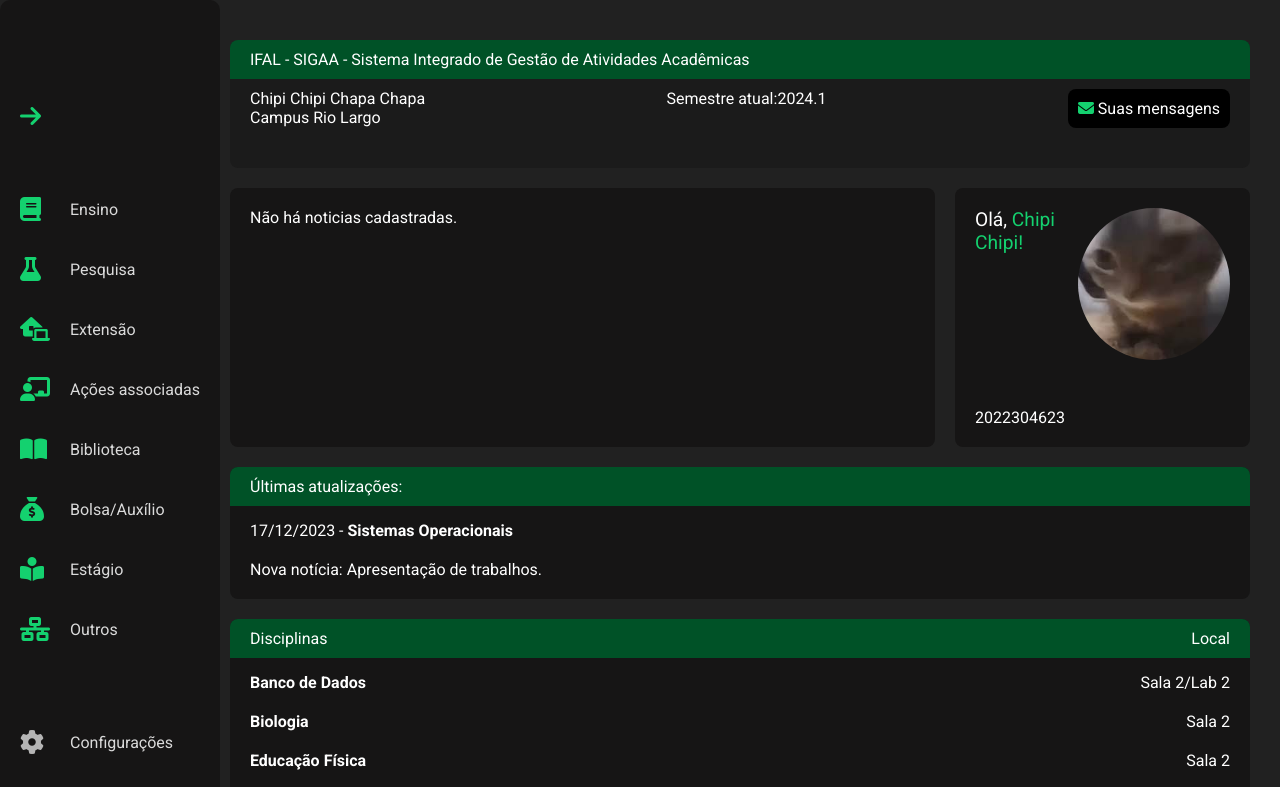
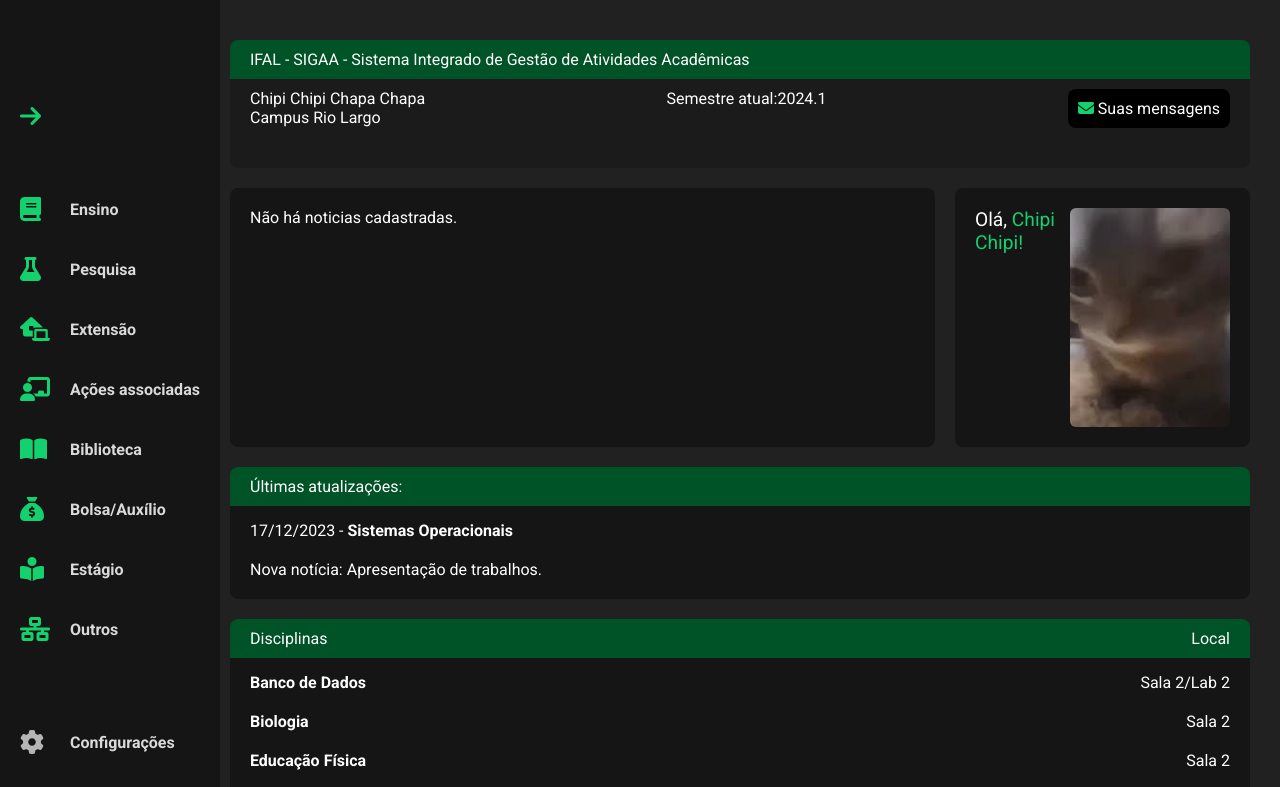
Before and after one commit to vitor-gss/projeto-sigaa, a plain HTML site: page index.html in a window 1280 px wide. Shown: the top 787 px of the page. Drawn offline with Linux system fonts and the light colour scheme.

Commit message:
Melhora nos códigos

```diff
--- /dev/null
+++ b/css/barraLateral.css
@@ -0,0 +1,56 @@
+.menu-lateral {
+    position: fixed;
+
+    background-color: #161515;
+    color: rgb(218, 218, 218);
+
+    display: flex;
+    flex-direction: column;
+    justify-content: space-evenly;
+
+    z-index: 2;
+    grid-area: sidebar;
+
+    gap: 10px;
+    padding-top: 20px;
+    padding-left: 20px;
+    height: 100%;
+
+    top: 0;
+    left: 0;
+    margin: 0;
+    overflow: hidden;
+}
+
+.icon-menu-lateral {
+    width: 30px;
+    padding-right: 20px;
+}
+
+.modo-escuro {
+    padding-bottom: 10px;
+}
+
+.opcoes-menu-lateral {
+    display: flex;
+    align-items: center;
+    height: 50px;
+
+    padding-bottom: 10px;
+    /* transition: margin 0.3s; */
+}
+
+.menu-lateral span {
+    padding-right: 20px;
+    font-weight: bold;
+}
+
+.menu-lateral.retraido .opcoes .opcoes-menu-lateral span,
+.modo-escuro.retraido, .menu-lateral.retraido .final span {
+    display: none
+}
+
+.opcoes .opcoes-menu-lateral span:hover,  .final span:hover{
+    color: #0d8d4b;
+    cursor: pointer;
+}
--- a/css/estilos.css
+++ b/css/estilos.css
@@ -5,7 +5,7 @@ main {
     margin-left: 50px;
 }
 
-main > header {
+main>header {
     display: flex;
     flex-direction: column;
     justify-content: space-between;
@@ -67,65 +67,6 @@ main > header {
     padding-bottom: 15px;
 }
 
-.menu-lateral {
-    position: fixed;
-
-    background-color: #161515;
-    color: rgb(218, 218, 218);
-
-    display: flex;
-    flex-direction: column;
-    justify-content: space-evenly;
-
-    z-index: 2;
-    grid-area: sidebar;
-
-    border-radius: 10px;
-    gap: 10px;
-    padding-top: 20px;
-    padding-left: 20px;
-    height: 100%;
-
-    top: 0;
-    left: 0;
-    margin: 0;
-    overflow: hidden;
-}
-
-.icon-menu-lateral {
-    width: 30px;
-    padding-right: 20px;
-}
-
-.modo-escuro {
-    padding-bottom: 10px;
-}
-
-.opcoes-menu-lateral {
-    display: flex;
-    align-items: center;
-    height: 50px;
-
-    padding-bottom: 10px;
-    transition: margin 0.3s;
-}
-
-.menu-lateral span {
-    padding-right: 20px;
-}
-
-.menu-lateral.retraido .opcoes .opcoes-menu-lateral span,
-.modo-escuro.retraido, .menu-lateral.retraido .final span {
-    display: none
-}
-
-.opcoes .opcoes-menu-lateral span:hover,  .final span:hover{
-    color: #0d8d4b;
-    cursor: pointer;
-}
-
-/* .final {} */
-
 /* Perfil aluno */
 .perfil-aluno {
     display: flex;
@@ -136,15 +77,28 @@ main > header {
     float: right;
     margin-left: 20px;
     margin-bottom: 20px;
+    padding: 10px;
+
+
     height: 15%;
     max-width: 25%;
 }
 
+.foto {
+    display: flex;
+    flex-direction: row;
+    align-items: center;
+    justify-content: center;
+
+
+}
+
 .foto img {
     object-fit: cover;
-    border-radius: 100px;
-    max-height: 100%;
-    max-width: 100%;
+    border-radius: 6px;
+    /* max-width: 95%; */
+    width: 160px;
+    height: 100%;
 }
 
 .infos {
@@ -170,7 +124,7 @@ main > header {
 }
 
 /* Atualizações */
-.atualizacoes{
+.atualizacoes {
     display: flex;
     flex-direction: column;
     gap: 15px;
@@ -202,7 +156,7 @@ strong:hover {
 
 /* Disciplinas */
 
-.lista-disciplinas{
+.lista-disciplinas {
     display: flex;
     flex-direction: column;
     gap: 20px;
@@ -224,22 +178,22 @@ strong:hover {
     margin-bottom: 20px;
 }
 
-.disciplina{
+.disciplina {
     display: flex;
     flex-direction: row;
     justify-content: space-between;
 }
 
-.nome-disciplina{
+.nome-disciplina {
     cursor: pointer;
 }
 
-.nome-disciplina:hover{
+.nome-disciplina:hover {
     color: #14d16f;
 }
 
 /* Trabalhos */
-.trabalhos{
+.trabalhos {
     display: flex;
     flex-direction: column;
     gap: 15px;
@@ -250,6 +204,6 @@ footer a {
     color: white;
 }
 
-footer a:hover{
+footer a:hover {
     color: #14d16f;
 }
--- a/index.html
+++ b/index.html
@@ -8,6 +8,7 @@
     <!-- CSS -->
     <link rel="stylesheet" href="css/padroes.css">
     <link rel="stylesheet" href="css/estilos.css">
+    <link rel="stylesheet" href="css/barraLateral.css">
     <!-- Fim CSS -->
     <link rel="preconnect" href="https://fonts.googleapis.com">
     <link rel="preconnect" href="https://fonts.gstatic.com" crossorigin>
@@ -86,7 +87,6 @@
         <section class="perfil-aluno box config-geral">
             <div class="infos">
                 <div class="nome">Olá, <span>Chipi Chipi!</span></div>
-                <div class="num-matricula">2022304623</div>
             </div>
             <div class="foto">
                 <img src="icons/chipi.jpg" alt="">
@@ -120,11 +120,11 @@
 
         <section class="trabalhos box-cabecalho">
             <div class="cabecalho">
-                <div class="nome-trabalho">Trabalho</div>
+                <div class="nome-trabalho">Trabalhos</div>
                 <div class="prazos">Prazo de entrega</div>
             </div>
             <div class="trabalho info-box-row">
-                <div class="nome-disciplina">Geografia</div>
+                <div class="nome-disciplina"><strong>Geografia</strong></div>
                 <div class="prazo">18/12/2023</div>
             </div>
         </section>
```
